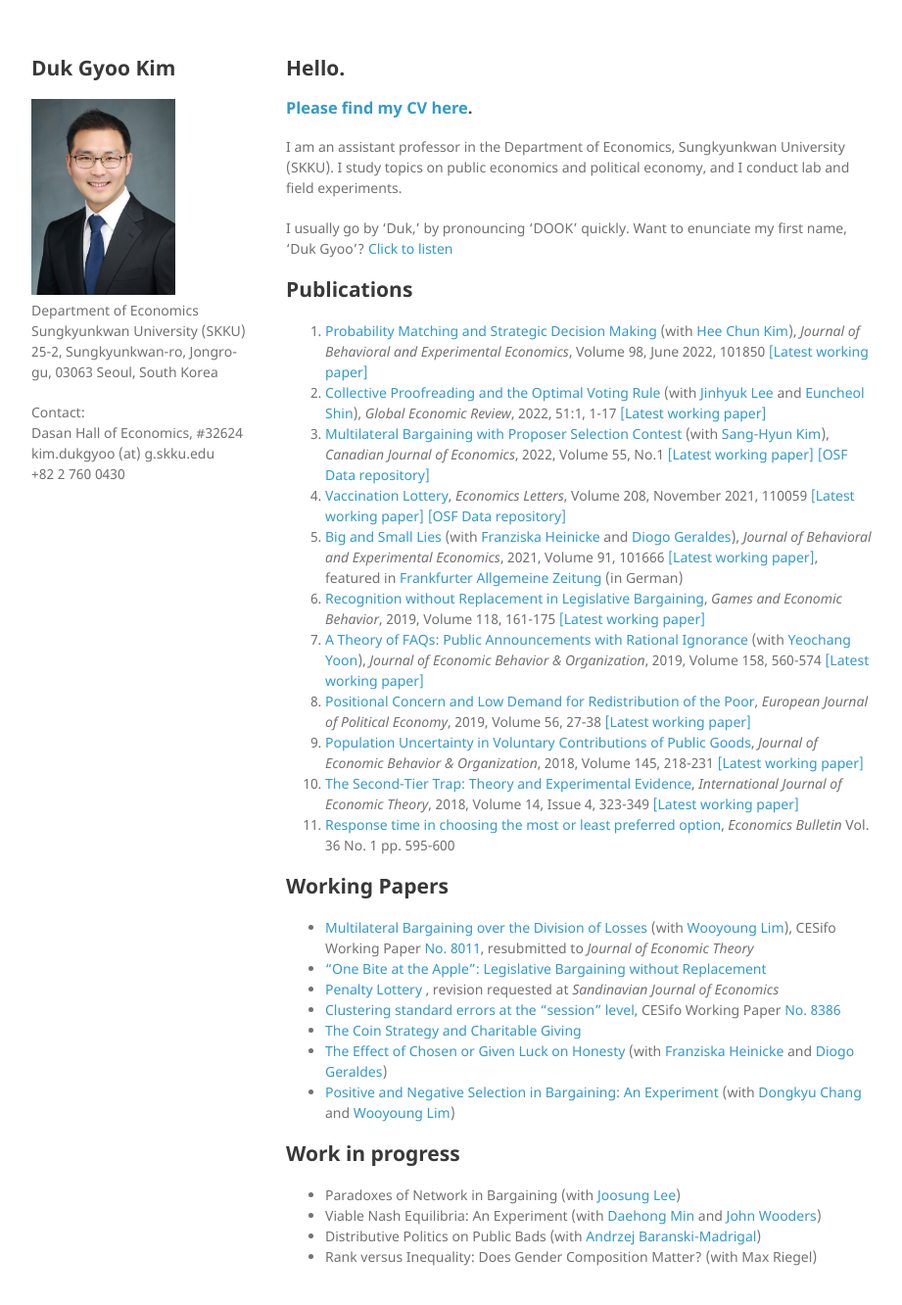
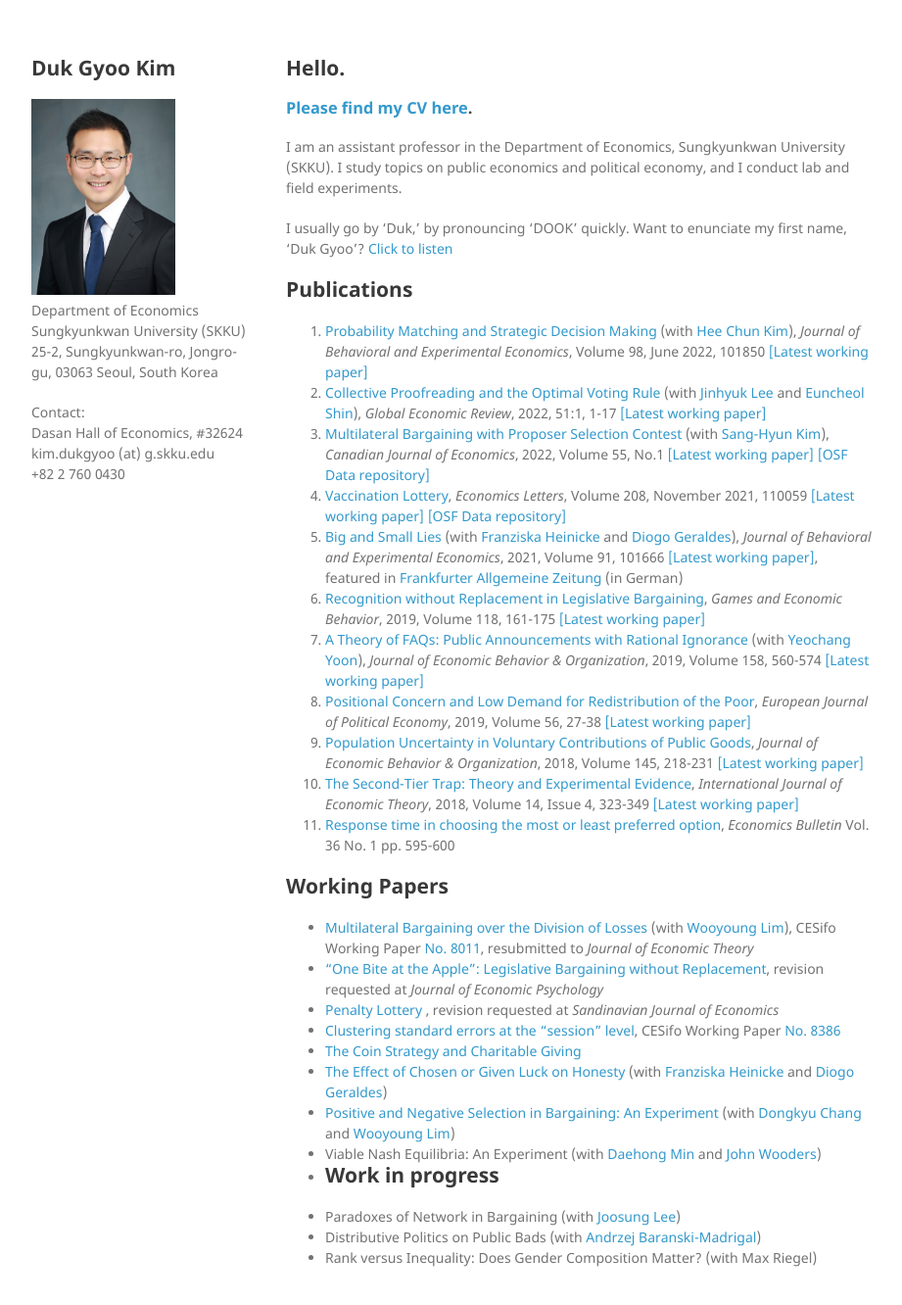
Before and after one commit to kimdukgyoo/kimdukgyoo.github.io, a Jekyll site: the page built from index.md, in a window 1280 px wide and 1364 px high. Shown: the top 1332 px of the window at 98% size, without its empty margins (178-1099 px from the left). Built offline with Jekyll 4.4.1, drawn with Linux system fonts in a browser that asks for light colours; our own code applies the rules of GitHub Pages for plain Markdown files.

Commit message:
Update index.md

```diff
--- a/index.md
+++ b/index.md
@@ -24,18 +24,18 @@
 
 ## Working Papers
 * <a href="https://kimdukgyoo.github.io/PDFfiles/MBL.pdf" target="_blank">Multilateral Bargaining over the Division of Losses</a> (with <a href="http://wooyoung.people.ust.hk/" target="_blank">Wooyoung Lim</a>), CESifo Working Paper <a href="https://www.cesifo.org/DocDL/cesifo1_wp8011.pdf" target="_blank">No. 8011</a>, resubmitted to _Journal of Economic Theory_
-* <a href="https://kimdukgyoo.github.io/PDFfiles/OneBiteAtTheApple.pdf" target="_blank"> "One Bite at the Apple": Legislative Bargaining without Replacement</a>
+* <a href="https://kimdukgyoo.github.io/PDFfiles/OneBiteAtTheApple.pdf" target="_blank"> "One Bite at the Apple": Legislative Bargaining without Replacement</a>, revision requested at _Journal of Economic Psychology_
 * <a href="https://kimdukgyoo.github.io/PDFfiles/Penalty_Lottery.pdf" target="_blank"> Penalty Lottery </a>, revision requested at _Sandinavian Journal of Economics_
 * <a href="https://kimdukgyoo.github.io/PDFfiles/ClusteringSEsession.pdf" target="_blank">Clustering standard errors at the "session" level</a>, CESifo Working Paper <a href="https://www.cesifo.org/DocDL/cesifo1_wp8386.pdf" target="_blank">No. 8386</a>
 * <a href="https://kimdukgyoo.github.io/PDFfiles/CoinStrategyandCharitableGiving.pdf" target="_blank"> The Coin Strategy and Charitable Giving</a>
 * <a href="https://kimdukgyoo.github.io/PDFfiles/LuckLying.pdf" target="_blank"> The Effect of Chosen or Given Luck on Honesty</a> (with <a href="https://sites.google.com/view/franziskaheinicke/research?authuser=0" target="_blank">Franziska Heinicke</a> and <a href="https://sites.google.com/site/diogogeraldes/research" target="_blank">Diogo Geraldes</a>)
 * <a href="https://kimdukgyoo.github.io/PDFfiles/PositiveAndNegativeSelection.pdf" target="_blank"> Positive and Negative Selection in Bargaining: An Experiment</a> (with <a href="https://sites.google.com/site/dongkyuchang/" target="_blank">Dongkyu Chang</a> and <a href="http://wooyoung.people.ust.hk/" target="_blank">Wooyoung Lim</a>)
-
+* Viable Nash Equilibria: An Experiment (with <a href="http://www.daehongmin.com/" target="_blank">Daehong Min</a> and <a href="http://johnwooders.com/" target="_blank">John Wooders</a>)
+*
 ## Work in progress
 <!--* Political Blurring on a Condorcet Cycle (with <a href="https://www.wiso.uni-koeln.de/de/forschung/find-an-expert/experts/prof-dr-felix-bierbrauer/" target="_blank">Felix Bierbrauer</a>)-->
 
 * Paradoxes of Network in Bargaining (with <a href="https://sites.google.com/site/joosungecon/research" target="_blank">Joosung Lee</a>)
-* Viable Nash Equilibria: An Experiment (with <a href="http://www.daehongmin.com/" target="_blank">Daehong Min</a> and <a href="http://johnwooders.com/" target="_blank">John Wooders</a>)
 * Distributive Politics on Public Bads (with <a href="http://www.abarmad.com/" target="_blank">Andrzej Baranski-Madrigal</a>)
 * Rank versus Inequality: Does Gender Composition Matter? (with Max Riegel)
 
```
